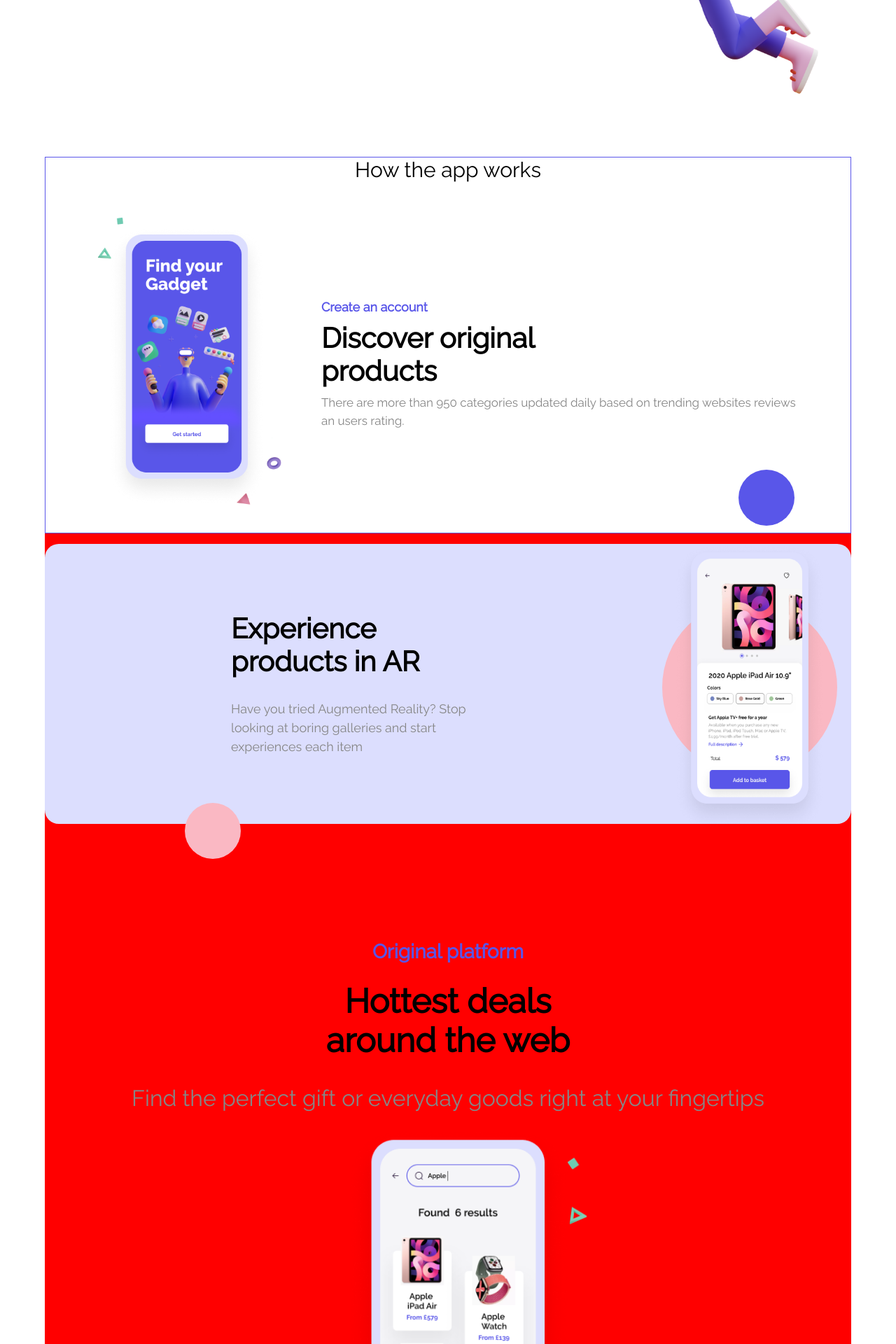
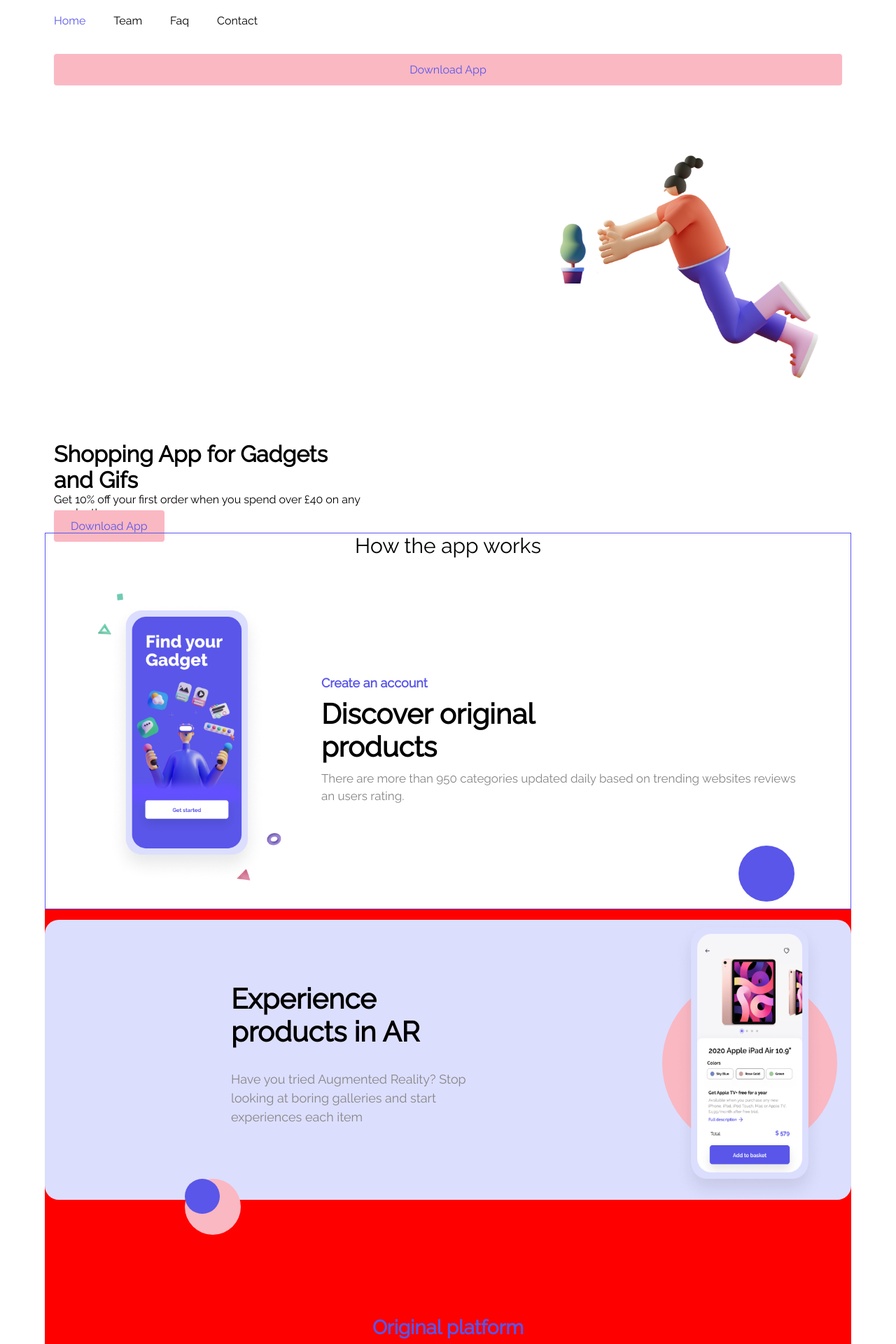
Before and after one commit to RafaRomero8/Maquetado-react, a React (Create React App) app: page / in a window 1280 px wide. Shown: the part 380-2300 px from the top of the page at 70% size. Built offline with nearby package versions, Linux system fonts and the light colour scheme.

Commit message:
circle 2

```diff
--- a/src/App.css
+++ b/src/App.css
@@ -67,7 +67,7 @@ html {
   border: 1px;
 }
 
-.header-content {
+.header-nav {
   display: flex;
   justify-content: space-between;
   align-items: center;
@@ -95,11 +95,11 @@ html {
   color: var(--violeta);
 }
 
-.header-description {
+.header-main {
   padding-block-start: 16px;
 }
 
-.header-description-content {
+.header-content {
   display: flex;
   flex-direction: column;
   gap: 38px;
@@ -114,15 +114,45 @@ html {
   block-size: auto;
 }
 
-.header-description h1 {
+.header-main h1 {
   margin: 0;
 }
-/* .hero h1 span:nth-of-type(1){ */
-.header-description h1 span:first-child {
+
+.header-main h1 span:first-child {
   display: block;
 }
 
-.header-description a {
+.copyright {
+  text-align: center;
+  padding-block-end: 24px;
+  gap: 16px;
+  font-weight: 5;
+}
+
+.copyright span {
+  font-weight: bold;
+}
+/* .footer-description{
+  display: flex;
+  flex-direction: column;
+  gap: 16px;
+} */
+.footer-content {
+  padding-block-start: 16px;
+}
+.footer-description h1 {
+  display: flex;
+  flex-direction: column;
+  gap: 16px;
+}
+
+.footer-image {
+  text-align: center;
+}
+
+.footer-image img {
+  max-inline-size: 100%;
+  block-size: auto;
 }
 
 .section_first,
@@ -282,8 +312,10 @@ p {
   .menu {
     display: block;
   }
-
-  .header-description {
+  .header-nav a {
+    display: none;
+  }
+  .header-main {
     display: flex;
     gap: 32px;
   }
@@ -300,12 +332,38 @@ p {
   .header-content a {
     display: block;
   }
+
+  .footer-content {
+    display: flex;
+    gap: 32px;
+  }
+
+  .footer-description {
+    order: 1;
+    max-inline-size: 450px;
+  }
+
+  .footer-image {
+    order: 2;
+    text-align: end;
+    flex: 1;
+  }
 }
 
 @media screen and (min-width: 1024px) {
   .header-image img {
     inline-size: 500px;
     block-size: 504px;
+  }
+
+  .footer-image img {
+    inline-size: 500px;
+    block-size: 504px;
+  }
+
+  .footer {
+    margin-block-start: 40px;
+    margin-block-end: 40px;
   }
 }
 @media (min-width: 768px) {
@@ -397,6 +455,13 @@ p {
     left: 200px;
   }
   .circle_desktop-two {
+    position: absolute;
+    width: 50px;
+    height: 50px;
+    background-color: var(--violeta);
+    border-radius: 50%;
+    top: 370px;
+    left: 200px;
   }
   .circle_desktop-three {
   }
```
